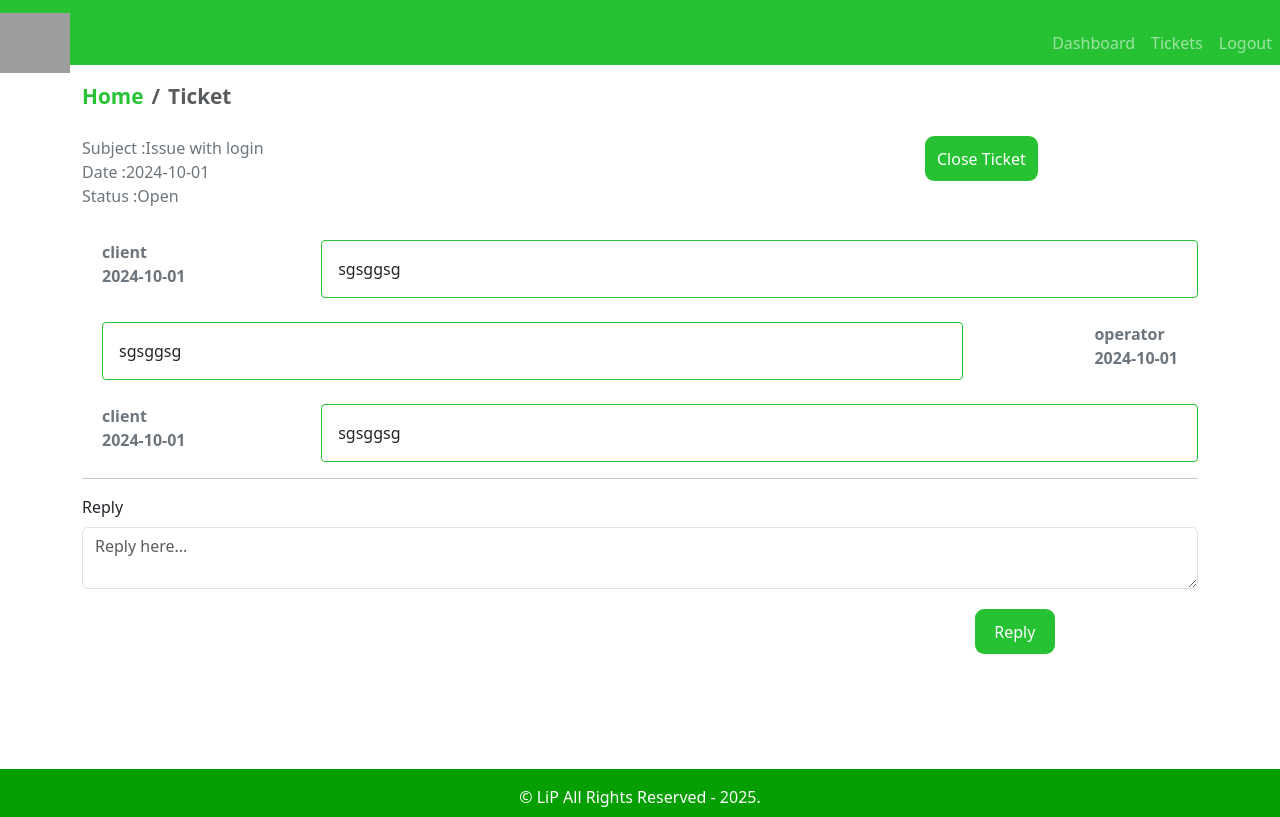
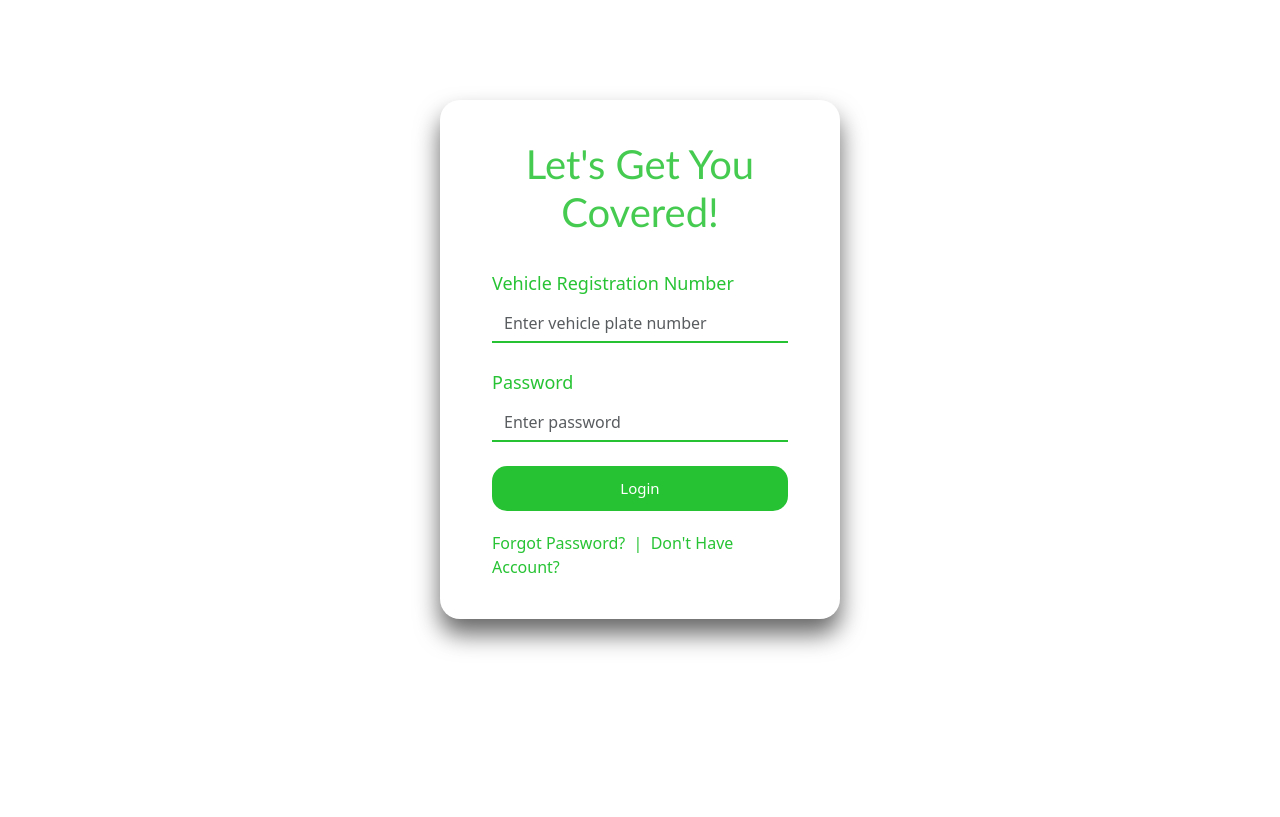
Before and after one commit to John-Doe0002/crm-frontend, a React (Create React App) app: page / in a window 1280 px wide. Built offline with nearby package versions, Linux system fonts and the light colour scheme; grey boxes are pictures that could not be loaded.

Commit message:
react-router-dom added

```diff
--- a/package.json
+++ b/package.json
@@ -12,6 +12,8 @@
     "react": "^19.1.1",
     "react-bootstrap": "^2.10.10",
     "react-dom": "^19.1.1",
+    "react-router-bootstrap": "^0.26.3",
+    "react-router-dom": "^7.9.3",
     "react-scripts": "5.0.1",
     "web-vitals": "^2.1.4"
   },
--- a/src/App.css
+++ b/src/App.css
@@ -1,6 +1,6 @@
 .default-layout{
     display: grid;
-    grid-template-rows: 65px auto 3rem;
+    grid-template-rows: 90px auto 3rem;
     grid-template-areas:
     "header"
     "main"
@@ -10,7 +10,10 @@
 header{
     grid-area: header;
     background: #01b810d9;
+    text-align: right;
     color: white;
+    padding: 0.5rem;
+    box-shadow: 0 4px 8px 0 rgba(0, 0, 0, 0.2), 0 6px 20px 0 rgba(0, 0, 0, 0.19);
 }
 main{
     grid-area: main;
--- a/src/App.js
+++ b/src/App.js
@@ -1,23 +1,32 @@
-
+import React from 'react';
+import { BrowserRouter as Router, Routes, Route} from 'react-router-dom';
 import './App.css';
 import { Defaultlayout } from './layout/Default.layout';
-// import { Dashboard } from './page/dashboard/Dashboard.page';
-//import { NewTicket } from './page/new-ticket/NewTicket.js';
-//import { TicketList } from './page/ticket-list/TicketListingPge.js';
+import { Dashboard } from './page/dashboard/Dashboard.page';
+import { NewTicket } from './page/new-ticket/NewTicket.js';
+import { TicketList } from './page/ticket-list/TicketListingPge.js';
 import { Ticket } from './page/ticket/Ticket.page.js';
 
-//import { Entry } from './page/entry/Entry.page';
+
+import { Entry } from './page/entry/Entry.page';
+import { PrivateRoute } from './components/private-route/PrivateRoute.js';
 
 function App() {
   return (
     <div className="App">
-      {/*<Entry />*/}
-      <Defaultlayout>
-         {/*<Dashboard />*/}
-         {/*<NewTicket />*/}
-         {/*<TicketList/>*/}
-         <Ticket />
-      </Defaultlayout>
+      <Router>
+        <Routes>
+          <Route exact path='/' element={<Entry />} />
+          <Route element={<PrivateRoute />}>
+            <Route element={<Defaultlayout/>}>
+              <Route path='/dashboard' element={<Dashboard />} />
+              <Route path='/new-ticket' element={<NewTicket />} />
+              <Route path='/tickets' element={<TicketList/>} />
+              <Route path='/ticket/:tId' element={<Ticket />} />
+            </Route>
+          </Route>
+        </Routes>
+      </Router>
     </div>
   );
 }
--- /dev/null
+++ b/src/components/private-route/PrivateRoute.js
@@ -0,0 +1,11 @@
+import React from 'react'
+//import PropTypes from 'prop-types'
+import { Navigate, Outlet } from 'react-router-dom';
+
+
+export const PrivateRoute = () => {
+    let auth = {'token':true}
+  return (
+    auth.token ? <Outlet/> : <Navigate to='/' />
+   )
+};
--- a/src/components/ticket-table/ticket.table.js
+++ b/src/components/ticket-table/ticket.table.js
@@ -1,6 +1,7 @@
 import React from 'react'
 import { Table } from 'react-bootstrap';
 import PropTypes from 'prop-types';
+import { Link } from 'react-router-dom';
 
 export const TicketTable = ({tickets}) => {
   //if(!tickets.length)
@@ -19,7 +20,9 @@ export const TicketTable = ({tickets}) => {
           tickets.map((row) => (
             <tr key={row.id}>
                 <td>{row.id}</td>
-                <td>{row.subject}</td>
+                <td>
+                  <Link to={`/ticket/${row.id}`}>{row.subject}</Link>
+                </td>
                 <td>{row.status}</td>
                 <td>{row.created_at}</td>
             </tr>
--- a/src/layout/Default.layout.js
+++ b/src/layout/Default.layout.js
@@ -1,8 +1,9 @@
 import React from 'react'
+import { Outlet } from 'react-router-dom'
 import { Header } from './comps/Header'
 import { Footer } from './comps/Footer'
 
-export const Defaultlayout = ({children}) => {
+export const Defaultlayout = () => {
   return (
     <div className='default-layout'>
         <header className='header'>
@@ -10,7 +11,7 @@ export const Defaultlayout = ({children}) => {
         </header>
 
         <main className='main'>
-            {children}
+            <Outlet />
         </main>
 
         <footer className='footer'>
--- a/src/layout/comps/Header.js
+++ b/src/layout/comps/Header.js
@@ -1,20 +1,40 @@
 import React from 'react'
+import { useNavigate } from 'react-router-dom';
 import {Navbar, Nav} from 'react-bootstrap';
 import logo from "../../assets/img/logo.png";
+//import {Link} from 'react-router-dom';
+import { LinkContainer } from 'react-router-bootstrap';
 
 
 export const Header = () => {
+  const history = useNavigate();
+
+  const logMeOut = () => {
+    history('/');
+    window.location.reload();
+  };
   return (
-    <Navbar collapseOnSelect variant="dark" expand="md">
+    <Navbar collapseOnSelect variant="purple" expand="md">
       <Navbar.Brand href="/dashboard">
         <img src={logo} alt='logo' width="70px" height="60px"/>
       </Navbar.Brand>
       <Navbar.Toggle aria-controls="basic-navbar-nav" />
-      <Navbar.Collapse id='basic-navbar-nav'>
-        <Nav className="tabs" display="flex" style={{marginLeft: "auto"}}>
-          <Nav.Link href="/dashboard">Dashboard</Nav.Link>
-          <Nav.Link href="/dashboard">Tickets</Nav.Link>
-          <Nav.Link href="/dashboard">Logout</Nav.Link>
+      <Navbar.Collapse id='basic-navbar-nav' className='justify-content-end'>
+        <Nav className="ml-auto" >
+          {/* <Link to="/dashboard">Dashboard</Link>
+          <Link to="/tickets">Tickets</Link>
+          <Link to="">Logout</Link> */}
+          <LinkContainer to="/dashboard">
+            <Nav.Link>
+              Dashboard
+            </Nav.Link>
+          </LinkContainer>
+          <LinkContainer to="/tickets">
+            <Nav.Link>
+              Tickets
+            </Nav.Link>
+          </LinkContainer>
+          <Nav.Link onClick={logMeOut}>Logout</Nav.Link>
         </Nav>
       </Navbar.Collapse>
     </Navbar>
--- a/src/page/dashboard/Dashboard.page.js
+++ b/src/page/dashboard/Dashboard.page.js
@@ -3,6 +3,7 @@ import {Container, Row, Col, Button  } from 'react-bootstrap'
 import { TicketTable } from '../../components/ticket-table/ticket.table'
 import tickets from '../../assets/data/dummy-ticks.json'
 import { breadcr as Breadcrumb } from '../../components/breadcrumb/breadcr'
+import { Link } from 'react-router-dom';
 
 export const Dashboard = () => {
   return (
@@ -16,7 +17,9 @@ export const Dashboard = () => {
 
         <Row>
             <Col className='text-center mt-5 mb-2'>
+              <Link to='/new-ticket'>
                 <Button variant='#01b810d9' style={{'font-size': '2rem', padding: "10px 30px", backgroundColor: "#01b810d9", color: "white"}}>New Ticket</Button>
+                </Link>
             </Col>
         </Row>
         <Row>
--- a/src/page/new-ticket/NewTicket.js
+++ b/src/page/new-ticket/NewTicket.js
@@ -31,8 +31,9 @@ export const NewTicket = () => {
         <Row>
             <Col className='mt-3 mb-2' style={{'fontSize': '1.3rem'}}>
                 <Breadcrumb className="newticket" page="New Ticket"/>
+
             </Col>
-                    <hr />
+
         </Row>
 
         <Row>
--- a/src/page/ticket-list/TicketListingPge.js
+++ b/src/page/ticket-list/TicketListingPge.js
@@ -4,6 +4,7 @@ import { breadcr as Breadcrumb } from '../../components/breadcrumb/breadcr'
 import { SearchForm } from '../../components/search-form/SearchForm'
 import { TicketTable } from '../../components/ticket-table/ticket.table'
 import tickets from '../../assets/data/dummy-ticks.json'
+import { Link } from 'react-router-dom';
 import './ticket-list.css'
 
 export const TicketList = () => {
@@ -34,17 +35,20 @@ export const TicketList = () => {
             <Col className='mt-3 mb-2' style={{'fontSize': '1.3rem'}}>
               <Breadcrumb page="TicketList"/>
             </Col>
+            <hr />
         </Row>
         &nbsp;
         <Row>
             <Col className='bttn'>
+              <Link to='/new-ticket'>
               <Button className='button0'>Add New Ticket</Button>
+              </Link>
             </Col>
             <Col className='text-right'>
               <SearchForm handleOnChange={handleOnChange} str={str}/>
             </Col>
         </Row>
-        <hr />
+        &nbsp;
         <Row>
             <Col>
               <TicketTable tickets={dispTicket} />
--- a/src/page/ticket-list/ticket-list.css
+++ b/src/page/ticket-list/ticket-list.css
@@ -7,8 +7,10 @@
 }
 
 .bttn .button0 :hover {
-    background: #059f02
-}
+    background: #059f02;
+    border: none;
+    border-radius: 9px;
+};
 
 .bttn1 .button04 {
     background: #01b810d9;
--- a/src/page/ticket/Ticket.page.js
+++ b/src/page/ticket/Ticket.page.js
@@ -2,15 +2,27 @@ import React, { useEffect, useState } from 'react'
 import { Container, Row, Col, Button} from 'react-bootstrap'
 import { breadcr as Breadcrumb } from '../../components/breadcrumb/breadcr'
 import tickets from '../../assets/data/dummy-ticks.json'
+import { useParams } from 'react-router-dom'
 
 import '../../page/ticket-list/ticket-list.css'
 import { MessageHistory } from '../../components/message-history/MessageHistory'
 import { UpdateTicktet } from '../../components/update-ticket/UpdateTicktet'
 
-const ticket = tickets[0]
+//const ticket = tickets[0]
 export const Ticket = () => {
-    const [message, setMessage] = useState('')
-    useEffect(() => {}, [message]);
+  const {tId} = useParams();
+
+    const [message, setMessage] = useState('');
+    const [ticket, setTicket] = useState('');
+
+    useEffect(() => {
+      for (let i = 0; i < tickets.length; i++){
+        if(tickets[i].id == tId){
+          setTicket(tickets[i]);
+          continue;
+        }
+      }
+    }, [message, tId] );
 
     const handleOnChange = (e) => {
         setMessage(e.target.value);
@@ -24,10 +36,12 @@ export const Ticket = () => {
         <Row>
             <Col className='mt-3 mb-2' style={{'fontSize': '1.3rem'}}>
               <Breadcrumb page="Ticket" />
+                      <hr />
             </Col>
         </Row>
         <Row>
             <Col className='text-weight-bolder text-secondary'>
+              Ticket ID: {tId}
               <div className='subject'>Subject :{ticket.subject}</div>
               <div className='date'>Date :{ticket.created_at}</div>
               <div className='status'>Status :{ticket.status}</div>
@@ -39,6 +53,7 @@ export const Ticket = () => {
         <Row className='mt-2'>
             <Col>
               <MessageHistory msg={ticket.history} />
+
             </Col>
         </Row>
         <hr />
```
Also changed, not shown: 1 other file (tests, documents, lock files or other folders).
